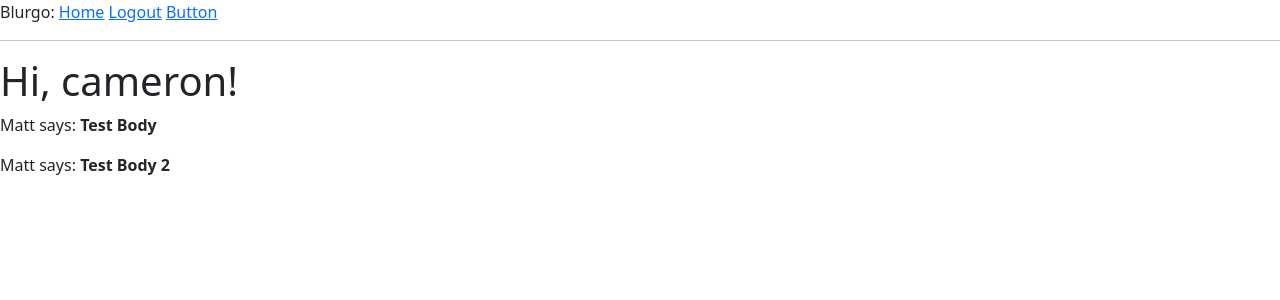
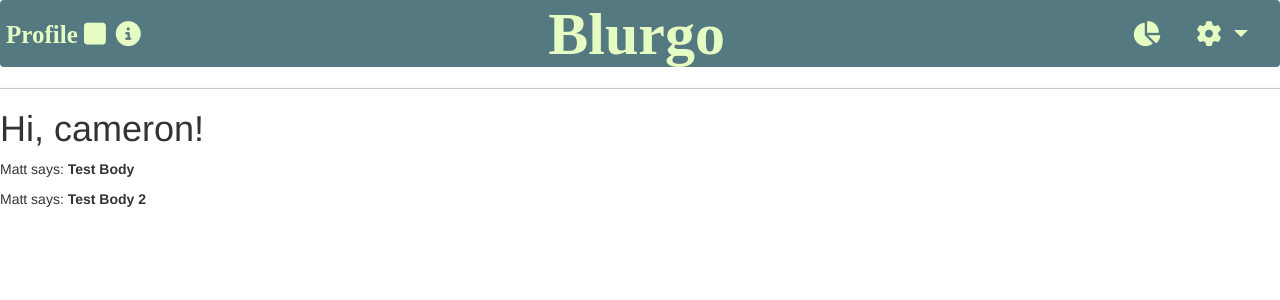
Before and after one commit to mattshroom/Agile-Project-2022, a Flask app: page / in a window 1280 px wide. Shown: the top 300 px of the page. Run offline with Flask 2, Linux system fonts and the light colour scheme; a user stored in the database is signed in; some libraries are stand-ins or nearby versions.

Commit message:
Hey guys finished the navbar all by myself

```diff
--- a/app/static/style.css
+++ b/app/static/style.css
@@ -13,3 +13,46 @@ img.startingBlur {
 img.blur{
     filter: blur(60px)
 }
+
+/* Modify the navbar style */
+#navbar-custom {
+    background-color: #547980;
+}
+#dropdownMenuButton {
+    background-color: #547980;
+    padding-left:30px;
+    padding-right:30px;
+    color: #E5FCC2;
+    font-family: Bodoni MT;
+    font-size: 25px;
+    font-weight: 900;
+    line-height: 20px;
+    letter-spacing: 0em;
+    text-align: center;
+    padding-top: 14px;
+    padding-bottom: 10px;
+}
+
+.nav-item.nav-link{
+    color: #E5FCC2;
+    font-family: Bodoni MT;
+    font-weight: bold;
+    padding-left:30px;
+    padding-right:30px;
+    color: #E5FCC2;
+    font-family: Bodoni MT;
+    font-size: 25px;
+    font-weight: 900;
+    line-height: 20px;
+    letter-spacing: 0em;
+    text-align: center;
+}
+
+#Blurgo {
+    font-family: Bodoni MT;
+    font-size: 60px;
+    font-weight: 900;
+
+}
+
+#navLinks {justify-content:flex-end;}
--- a/app/templates/base.html
+++ b/app/templates/base.html
@@ -3,6 +3,16 @@
     <head>
         <link href="https://cdn.jsdelivr.net/npm/bootstrap@5.1.3/dist/css/bootstrap.min.css" rel="stylesheet" integrity="sha384-1BmE4kWBq78iYhFldvKuhfTAU6auU8tT94WrHftjDbrCEXSU1oBoqyl2QvZ6jIW3" crossorigin="anonymous">
         <link href="../static/style.css" rel="stylesheet">
+
+        <!--   Styles for icons    -->
+        <link rel="stylesheet" href="https://cdnjs.cloudflare.com/ajax/libs/font-awesome/6.1.1/css/all.min.css" integrity="sha512-KfkfwYDsLkIlwQp6LFnl8zNdLGxu9YAA1QvwINks4PhcElQSvqcyVLLD9aMhXd13uQjoXtEKNosOWaZqXgel0g==" crossorigin="anonymous" referrerpolicy="no-referrer" />
+
+        <!-- Below script needed for dropdown menu -->
+
+        <script src="//ajax.googleapis.com/ajax/libs/jquery/1.11.0/jquery.min.js"></script>
+        <script src="//netdna.bootstrapcdn.com/bootstrap/3.1.1/js/bootstrap.min.js"></script>
+        <link rel="stylesheet" type="text/css" href="//netdna.bootstrapcdn.com/bootstrap/3.1.1/css/bootstrap.min.css">
+
         {% if title %}
         <title>{{ title }} - Blurgo</title>
         {% else %}
@@ -10,16 +20,59 @@
         {% endif %}
     </head>
     <body>
-        <div>
-            Blurgo:
-            <a href="{{ url_for('index') }}">Home</a>
-            {% if current_user.is_anonymous %}
-            <a href="{{ url_for('login') }}">Login</a>
-            {% else %}
-            <a href="{{ url_for('logout') }}">Logout</a>
-            {% endif %}
-            <a href="{{ url_for('button') }}">Button</a>
-        </div>
+        <nav class="navbar navbar-expand-sm" id="navbar-custom">
+            <!-- <div class="collapse navbar-collapse" id="navbarNavAltMarkup"> -->
+                <!-- <div class="navbar-nav"> -->
+                        {% if current_user.is_anonymous %}
+                        <div class="navbar-nav">
+                        <div class="dropdown">
+                            <button class="btn btn-secondary dropdown-toggle" type="button" id="dropdownMenuButton" data-toggle="dropdown" aria-haspopup="true" aria-expanded="false">
+                                <i class="fa-solid fa-gear"></i>
+                            </button>
+                            <div class="dropdown-menu" aria-labelledby="dropdownMenuButton">
+                                <a class="dropdown-item" href="{{ url_for('login') }}">Login</a>
+                            </div>
+                        </div>
+                        </div>
+                        {% else %}
+                        <!-- <div class="collapse navbar-collapse"> -->
+                        <ul class="navbar-nav">
+                           <li>
+                                <a class="nav-item nav-link" href="{{ url_for('index') }}" id ="Profile">Profile <i class="fa-solid fa-square"></i></a>
+                            </li>
+                            <li>
+                                <a class="nav-item nav-link" href="{{ url_for('index') }}"><i class="fa-solid fa-circle-info"></i></a>
+                            </li>
+                        </ul>
+                        <ul class="navbar-nav mx-auto">
+                            <li>
+                                <a class="nav-item nav-link" href="{{ url_for('button') }}"id="Blurgo">Blurgo</a>
+                            </li>
+                        </ul>
+                        <ul class="navbar-nav margin-left: auto!important;">
+                            <li>
+                                <a class="nav-item nav-link" href="{{ url_for('button') }}"><i class="fa-solid fa-chart-pie"></i></a>
+                            </li>
+                            <li>
+                            <div class="dropdown" >
+                                <ul class="navbar-nav ms-auto nav-item dropdown">
+                                <li>
+                                    <button class="btn dropdown-toggle" type="button" id="dropdownMenuButton" data-toggle="dropdown" aria-haspopup="true" aria-expanded="false">
+                                        <i class="fa-solid fa-gear "></i>
+                                    </button>
+                                <div class="dropdown-menu dropdown-menu-end" aria-labelledby="dropdownMenuButton">
+                                    <a class="dropdown-item" href="{{ url_for('logout') }}">Logout</a>
+                                </div>
+                                </li>
+                                </ul>
+                            </div>
+                            </li>
+                        </ul>
+                        {% endif %}
+                </div>
+            </div>
+        </nav>
+
         <hr>
         {% with messages = get_flashed_messages() %}
         {% if messages %}
```
Also changed, not shown: app.db.
